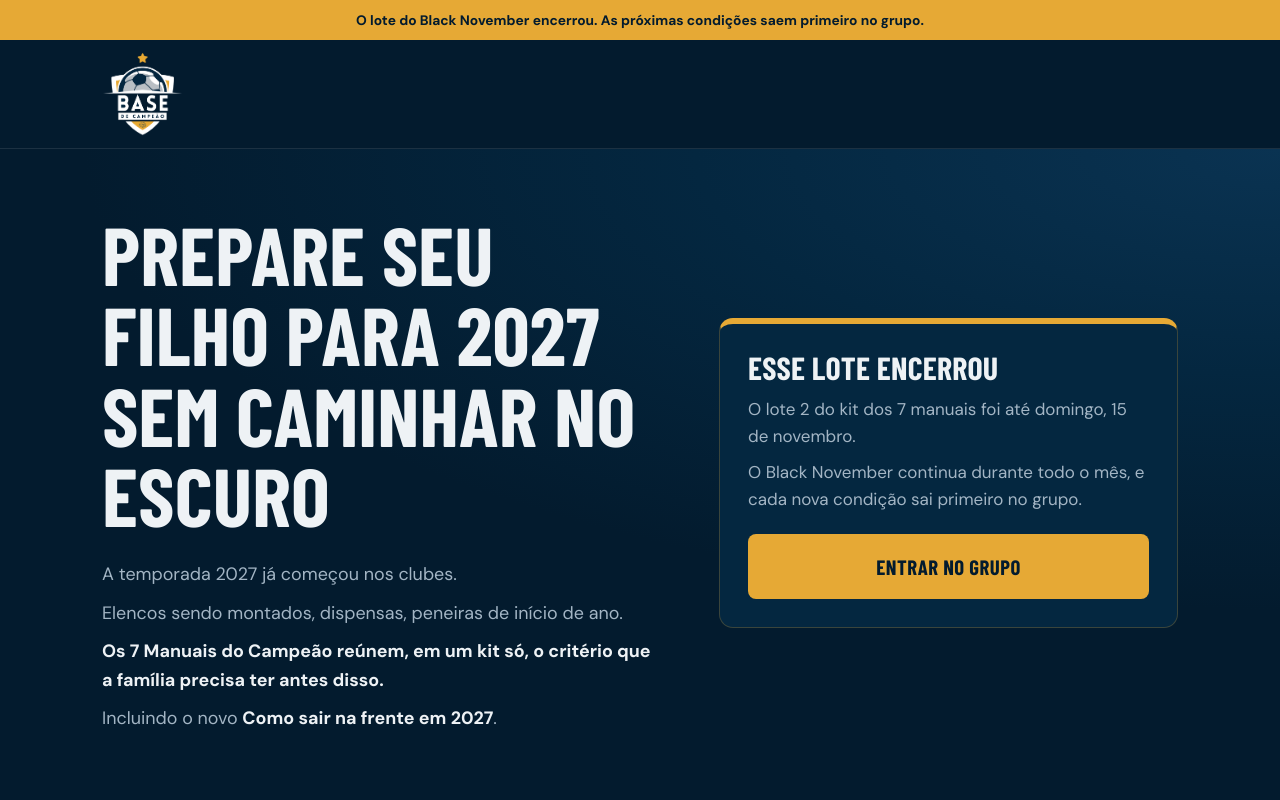
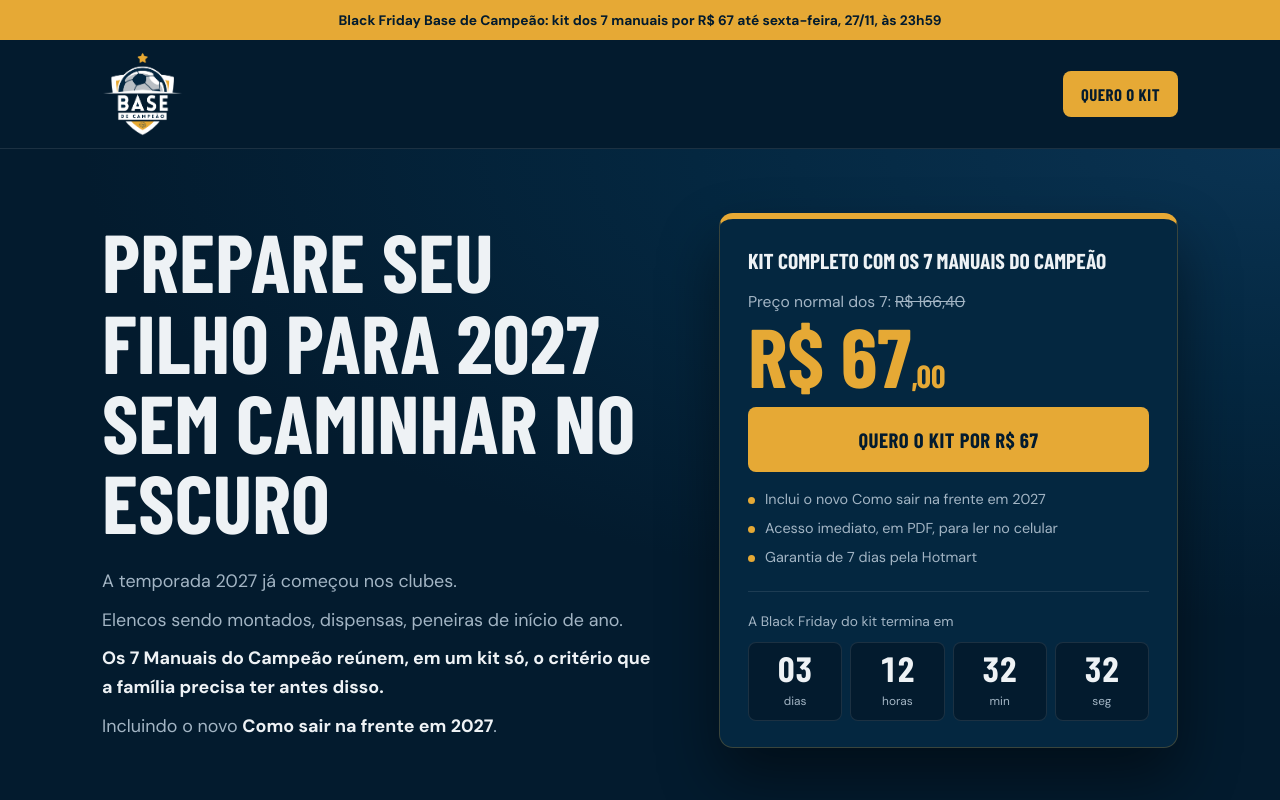
Before and after one commit to basedecampeao/manuais, a plain HTML site: page index.html in a window 1280 px wide. Shown: the top 800 px of the page. Drawn offline with nearby package versions, Linux system fonts and the light colour scheme; a web font is replaced by a local one.

Commit message:
Add files via upload

```diff
--- a/index.html
+++ b/index.html
@@ -11,7 +11,7 @@
 <meta property="og:locale" content="pt_BR">
 <meta property="og:site_name" content="Base de Campeão">
 <meta property="og:title" content="Kit dos 7 Manuais do Campeão por R$ 67">
-<meta property="og:description" content="Black November Base de Campeão. Prepare seu filho para 2027 com critério. Até domingo, 15/11.">
+<meta property="og:description" content="Black November Base de Campeão. Prepare seu filho para 2027 com critério. Até sexta-feira, 27/11.">
 <meta property="og:url" content="https://manuais.basedecampeao.com.br/">
 <meta property="og:image" content="https://manuais.basedecampeao.com.br/og-kit.png">
 <meta property="og:image:width" content="1200">
@@ -253,7 +253,7 @@
 -->
 
 <div class="faixa">
-  <span class="so-ativo">Black November, lote 2: kit dos 7 manuais por R$ 67 até domingo, 15/11, às 23h59</span>
+  <span class="so-ativo">Black Friday Base de Campeão: kit dos 7 manuais por R$ 67 até sexta-feira, 27/11, às 23h59</span>
   <span class="encerrado-aviso" style="background:none;border:0;padding:0">O lote do Black November encerrou. As próximas condições saem primeiro no grupo.</span>
 </div>
 
@@ -293,7 +293,7 @@
           <span>Garantia de 7 dias pela Hotmart</span>
         </div>
         <div class="placar" aria-live="off">
-          <div class="placar-titulo">O lote 2 do Black November termina em</div>
+          <div class="placar-titulo">A Black Friday do kit termina em</div>
           <div class="placar-numeros">
             <div><b data-t="d">07</b><span>dias</span></div>
             <div><b data-t="h">00</b><span>horas</span></div>
@@ -306,7 +306,7 @@
       <div class="encerrado-aviso">
         <h2>Esse lote encerrou</h2>
         <div class="linhas">
-          <p>O lote 2 do kit dos 7 manuais foi até domingo, 15 de novembro.</p>
+          <p>A Black Friday do kit dos 7 manuais foi até sexta-feira, 27 de novembro.</p>
           <p>O Black November continua durante todo o mês, e cada nova condição sai primeiro no grupo.</p>
         </div>
         <a class="btn btn-cheio" href="https://chat.whatsapp.com/LlF0hVeScjB5rJVQCjJw49">Entrar no grupo</a>
@@ -428,7 +428,7 @@
       <p class="conta">Preço normal dos 7 manuais: <s>R$ 166,40</s></p>
       <div class="preco">R$ 67<small>,00</small></div>
       <div class="placar">
-        <div class="placar-titulo">Termina domingo, 15 de novembro, às 23h59</div>
+        <div class="placar-titulo">Termina sexta-feira, 27 de novembro, às 23h59</div>
         <div class="placar-numeros">
           <div><b data-t="d">07</b><span>dias</span></div>
           <div><b data-t="h">00</b><span>horas</span></div>
@@ -489,7 +489,7 @@
       </details>
       <details>
         <summary>Até quando vale o preço de R$ 67?</summary>
-        <div class="linhas"><p>Até domingo, 15 de novembro, às 23h59, horário de Brasília.</p></div>
+        <div class="linhas"><p>Até sexta-feira, 27 de novembro, às 23h59, horário de Brasília.</p></div>
       </details>
       <details>
         <summary>Tenho uma dúvida antes de comprar. Com quem falo?</summary>
@@ -523,13 +523,13 @@
 </footer>
 
 <div class="cta-fixo so-ativo" id="cta-fixo">
-  <div class="t"><b>Kit dos 7 manuais</b>R$ 67 até domingo, 15/11</div>
+  <div class="t"><b>Kit dos 7 manuais</b>R$ 67 até sexta, 27/11</div>
   <a class="btn btn-pequeno js-checkout" href="https://pay.hotmart.com/P108279644A?off=f15f6hbb">Quero o kit</a>
 </div>
 
 <script>
-  // Prazo do lote 2: domingo, 15/11/2026, 23h59 de Brasília (UTC-3)
-  var PRAZO = new Date('2026-11-15T23:59:59-03:00').getTime();
+  // Prazo da Black Friday: sexta-feira, 27/11/2026, 23h59 de Brasília (UTC-3)
+  var PRAZO = new Date('2026-11-27T23:59:59-03:00').getTime();
 
   // Repassa UTMs e src da URL para o checkout da Hotmart (rastreio por disparo)
   (function () {
```
Also changed, not shown: obrigado.html (+1 -1 lines), og-kit.png.
